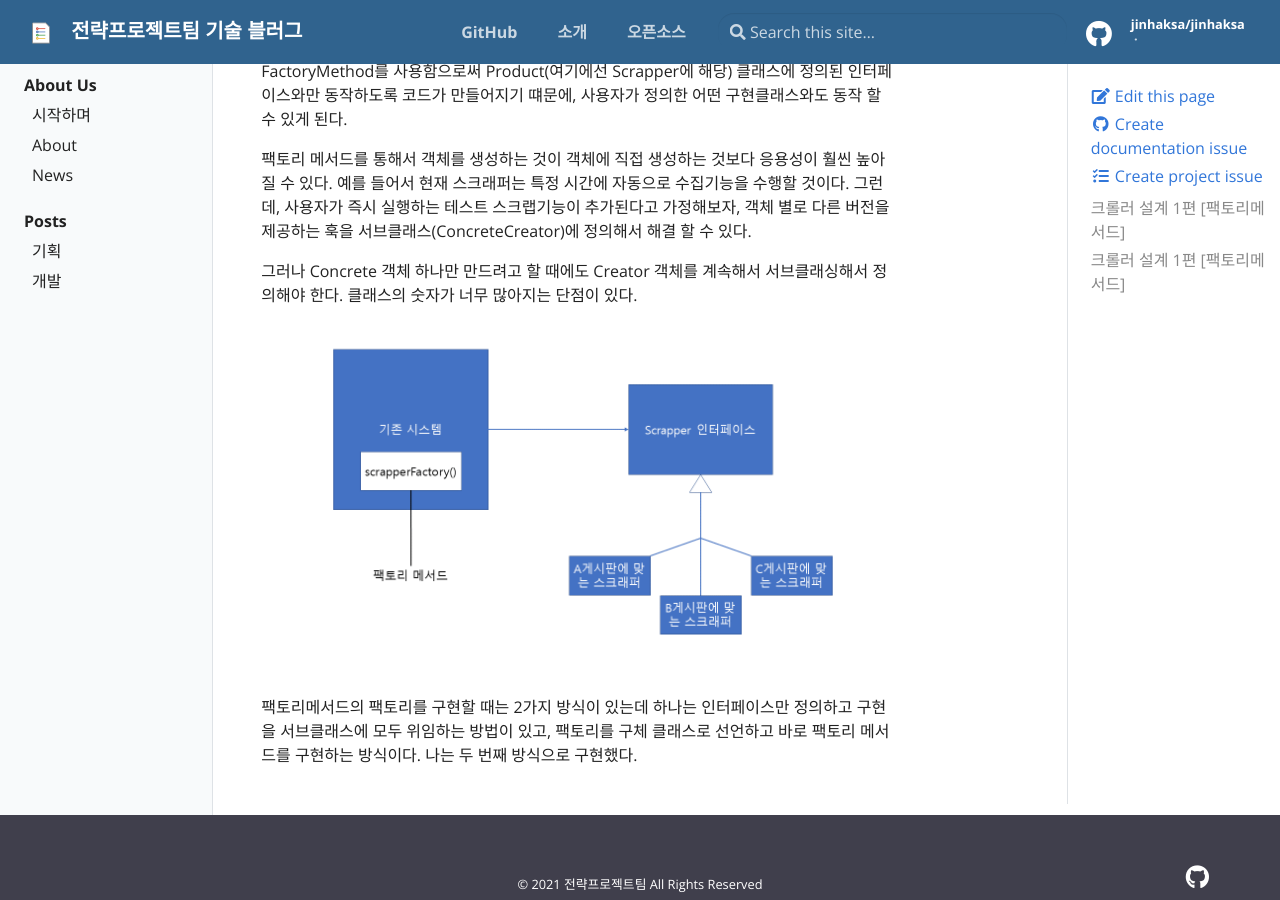
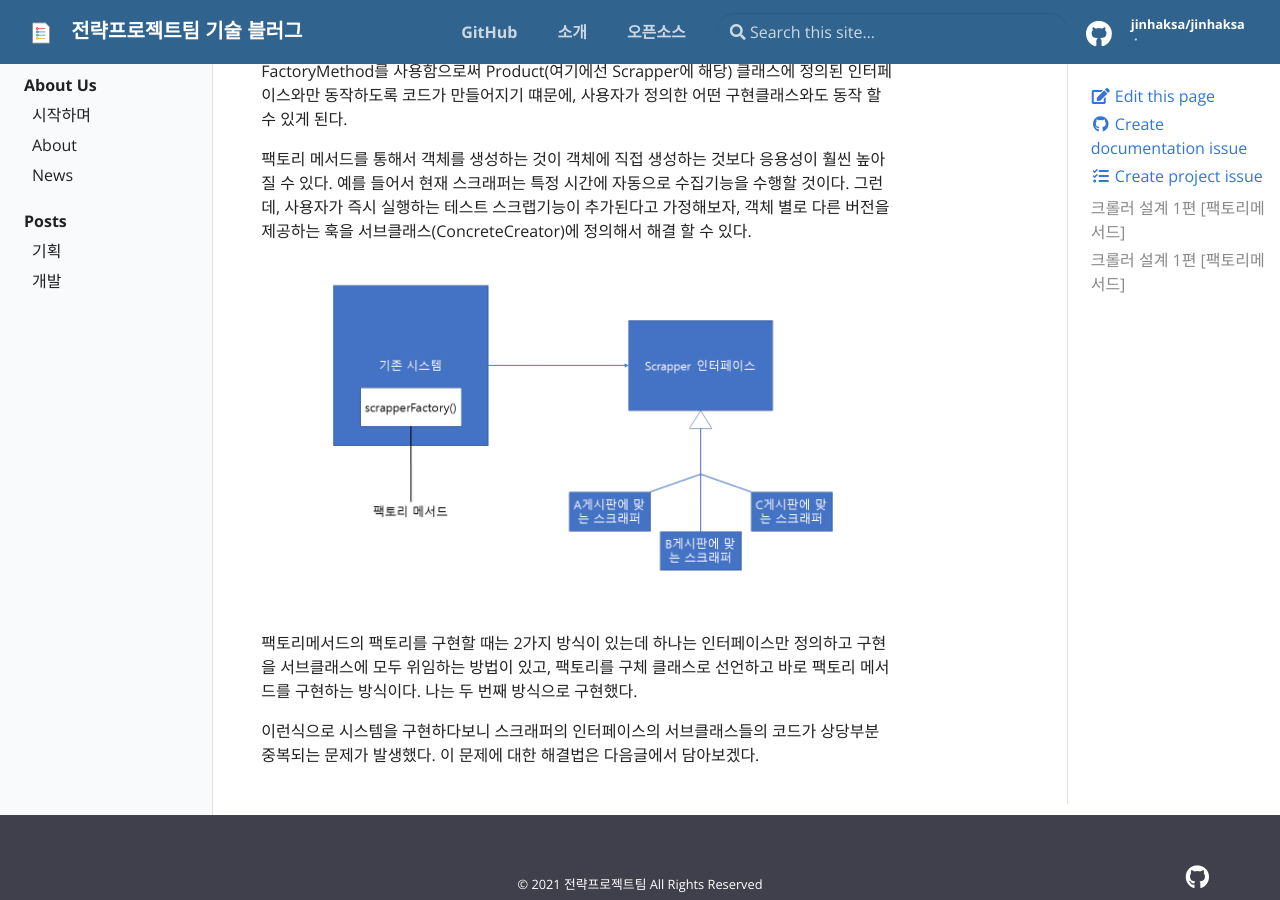
Before and after one commit to jinhaksa/jinhaksa.github.io, a Jekyll site: the page built from _posts/dev/2021-10-29-desgin-crawler.md, in a window 1280 px wide and 900 px high, scrolled down 989 px. Built offline with Jekyll 4.4.1, drawn with Linux system fonts in a browser that asks for light colours.

Commit message:
글 수정

```diff
--- a/_posts/dev/2021-10-29-desgin-crawler.md
+++ b/_posts/dev/2021-10-29-desgin-crawler.md
@@ -25,8 +25,8 @@ tag:
 
 팩토리 메서드를 통해서 객체를 생성하는 것이 객체에 직접 생성하는 것보다 응용성이 훨씬 높아질 수 있다. 예를 들어서 현재 스크래퍼는 특정 시간에 자동으로 수집기능을 수행할 것이다. 그런데, 사용자가 즉시 실행하는 테스트 스크랩기능이 추가된다고 가정해보자, 객체 별로 다른 버전을 제공하는 훅을 서브클래스(ConcreteCreator)에 정의해서 해결 할 수 있다.
 
-그러나 Concrete 객체 하나만 만드려고 할 때에도 Creator 객체를 계속해서 서브클래싱해서 정의해야 한다. 클래스의 숫자가 너무 많아지는 단점이 있다.
-
 ![다이어그램](/assets/img/posts/dev/2021-10-29-desgin-crawler/diagram.png)
 
 팩토리메서드의 팩토리를 구현할 때는 2가지 방식이 있는데 하나는 인터페이스만 정의하고 구현을 서브클래스에 모두 위임하는 방법이 있고, 팩토리를 구체 클래스로 선언하고 바로 팩토리 메서드를 구현하는 방식이다. 나는 두 번째 방식으로 구현했다.
+
+이런식으로 시스템을 구현하다보니 스크래퍼의 인터페이스의 서브클래스들의 코드가 상당부분 중복되는 문제가 발생했다. 이 문제에 대한 해결법은 다음글에서 담아보겠다.
```
